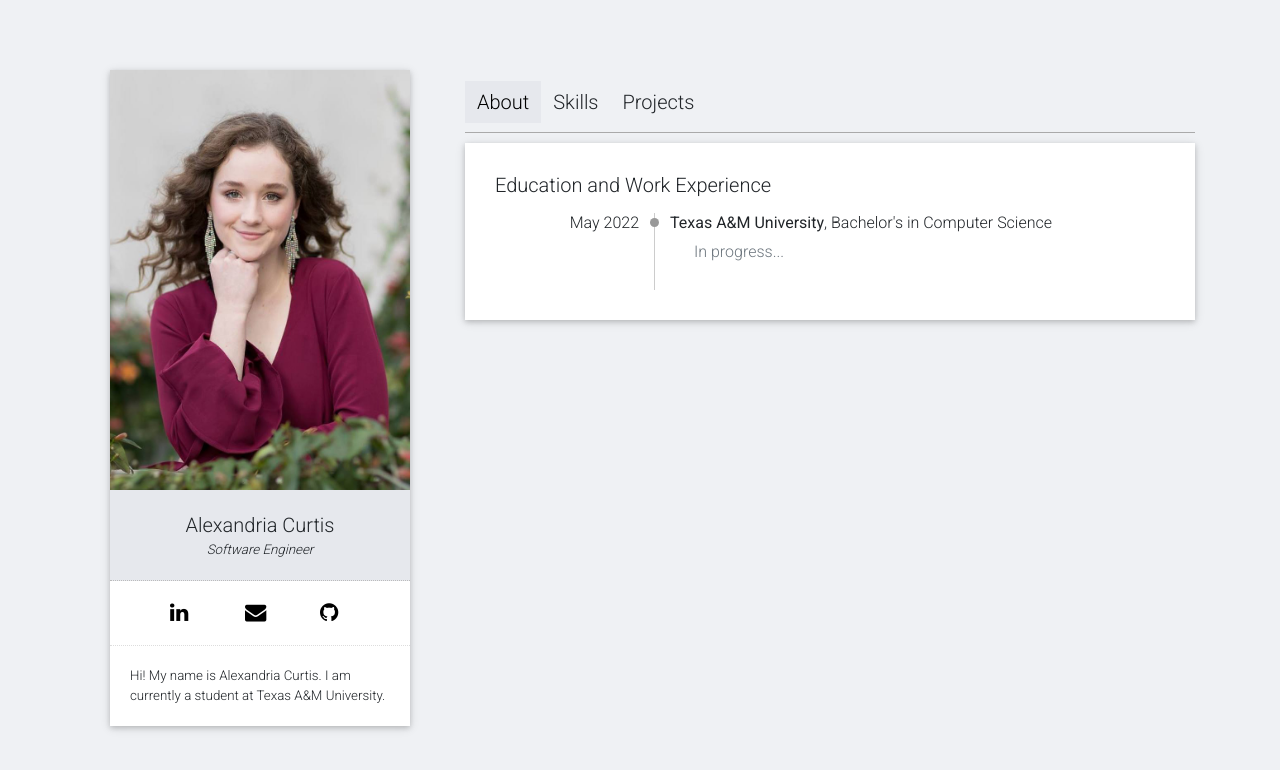
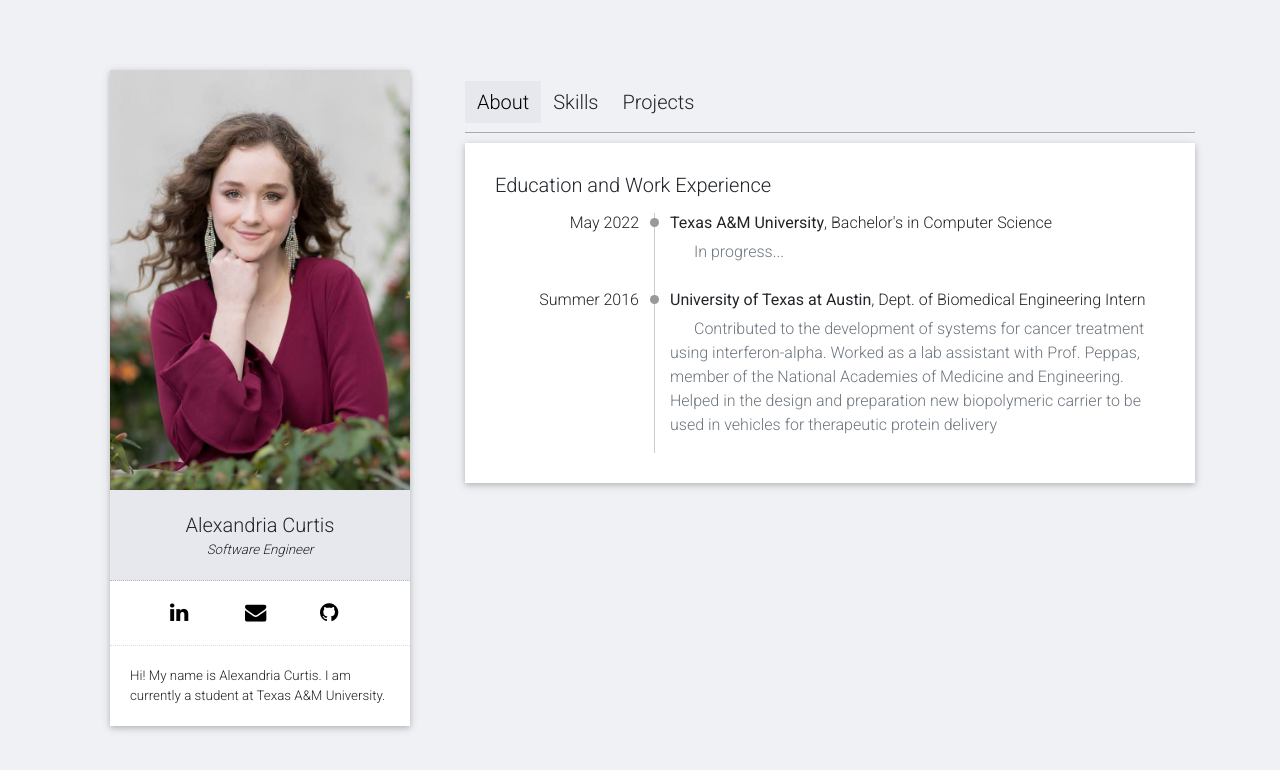
Before and after one commit to acurtis55/react_resume, a React (Create React App) app: page / in a window 1280 px wide. Shown: the top 770 px of the page. Built offline with nearby package versions, Linux system fonts and the light colour scheme.

Commit message:
Add another AboutItem

```diff
--- a/src/components/About/About.js
+++ b/src/components/About/About.js
@@ -13,6 +13,12 @@ class About extends Component {
             description: "In progress...",
             time:"May 2022"
           }}/>
+          <AboutItem item={{
+            title:"University of Texas at Austin",
+            position:"Dept. of Biomedical Engineering Intern",
+            description: "Contributed to the development of systems for cancer treatment using interferon-alpha. Worked as a lab assistant with Prof. Peppas, member of the National Academies of Medicine and Engineering. Helped in the design and preparation new biopolymeric carrier to be used in vehicles for therapeutic protein delivery",
+            time:"Summer 2016"
+          }}/>
       </div>
     );
   }
```
